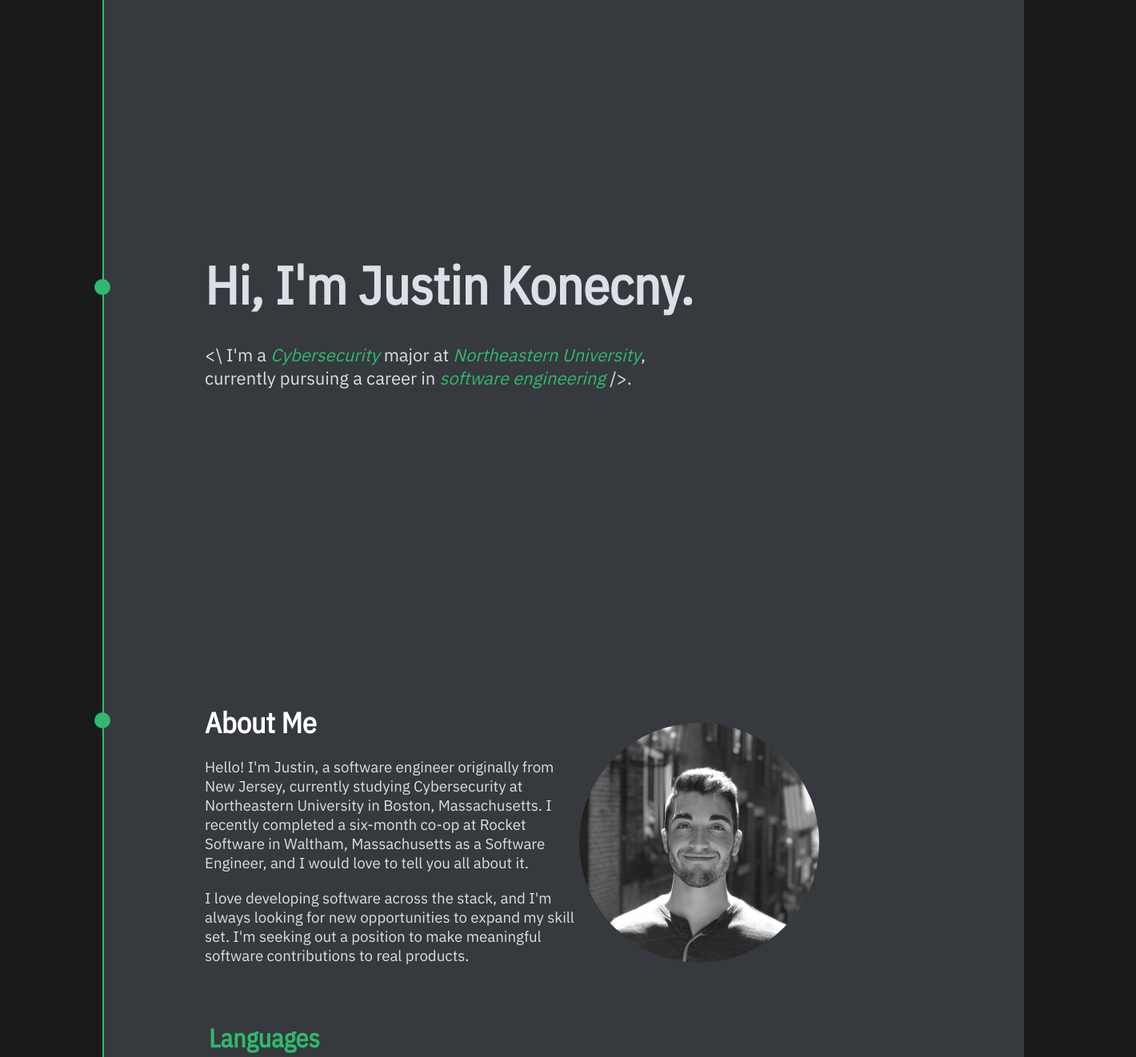
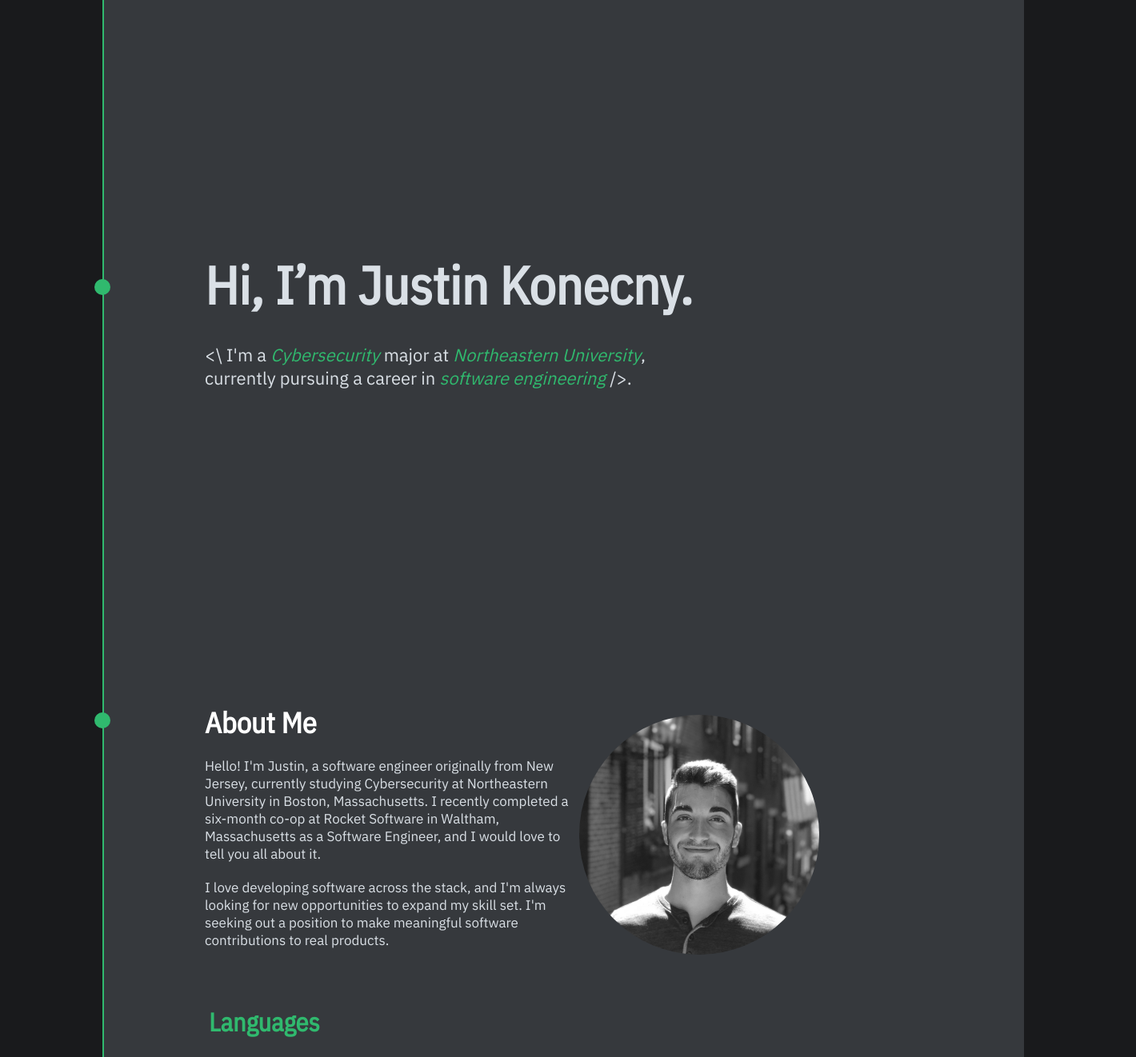
Before and after one commit to justinkonecny/website, a React (Create React App) app: page / in a window 1280 px wide. Shown: the top 1322 px of the page at 80% size, 1420 px wide, since content can reach past the window. Built offline with nearby package versions, Linux system fonts and the light colour scheme.

Commit message:
Fix intro, projects

```diff
--- a/src/components/Home.js
+++ b/src/components/Home.js
@@ -277,7 +277,7 @@ class Home extends Component {
                         <div className={this.state.isMobile ? 'intro intro-mobile' : 'intro'}>
                             <div className={this.state.isMobile ? 'intro-inner intro-inner-mobile' : 'intro-inner'}>
                                 <h1 id={'name'} className={this.state.isMobile ? 'name-mobile' : 'name-desk'}>
-                                    Hi, I'm Justin Konecny.
+                                    Hi, I’m Justin Konecny.
                                 </h1>
                                 <div className={this.state.showIntro ? 'fade-in' : 'fade-in-hide'} style={this.state.showIntro ? {} : {'top': '5px'}}>
                                     <p className={this.state.isMobile ? 'intro-blurb intro-blurb-mobile' : 'intro-blurb'}>
--- a/src/css/Home.scss
+++ b/src/css/Home.scss
@@ -41,7 +41,7 @@ h5 {
 
 p {
   margin: 0;
-  font-size: 14pt;
+  font-size: 17px;
 }
 
 button {
@@ -510,7 +510,7 @@ li {
   flex-direction: column;
   flex-flow: column wrap;
   align-content: space-between;
-  height: 1000px;
+  max-height: 800px;
 }
 
 .card {
```
